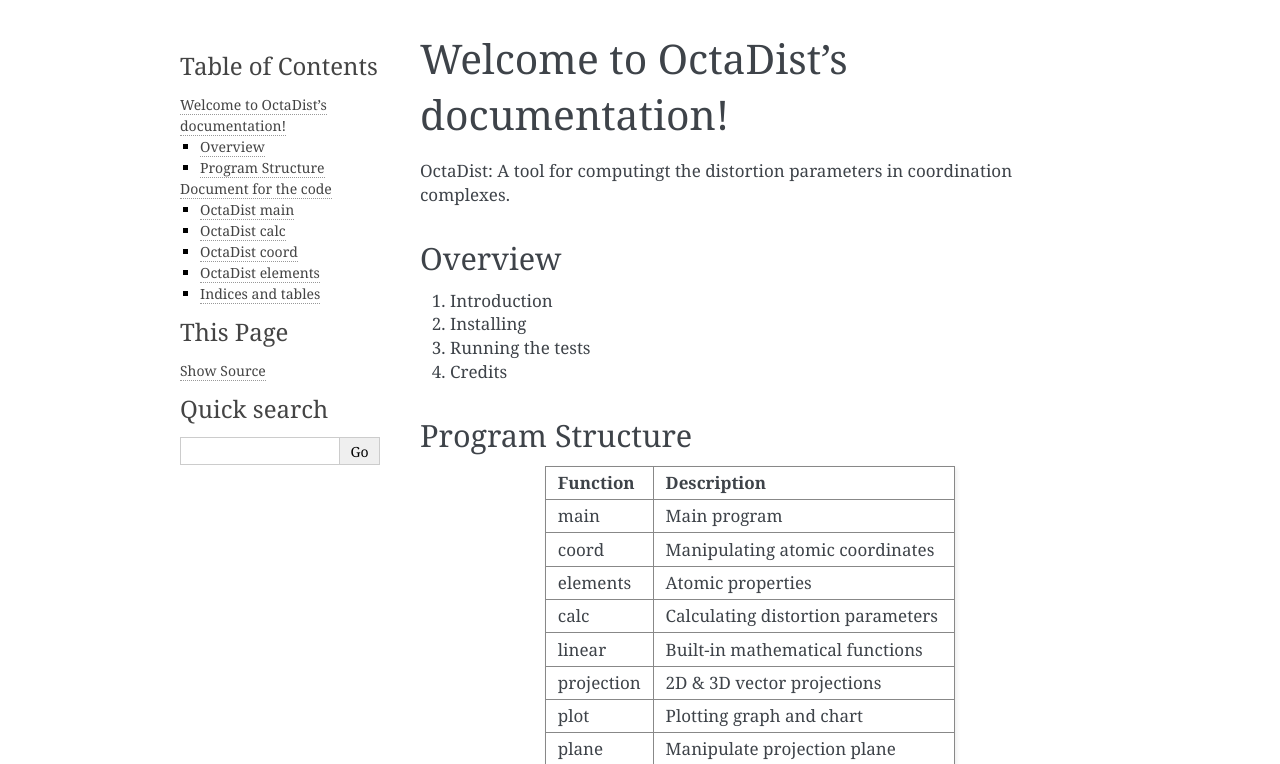
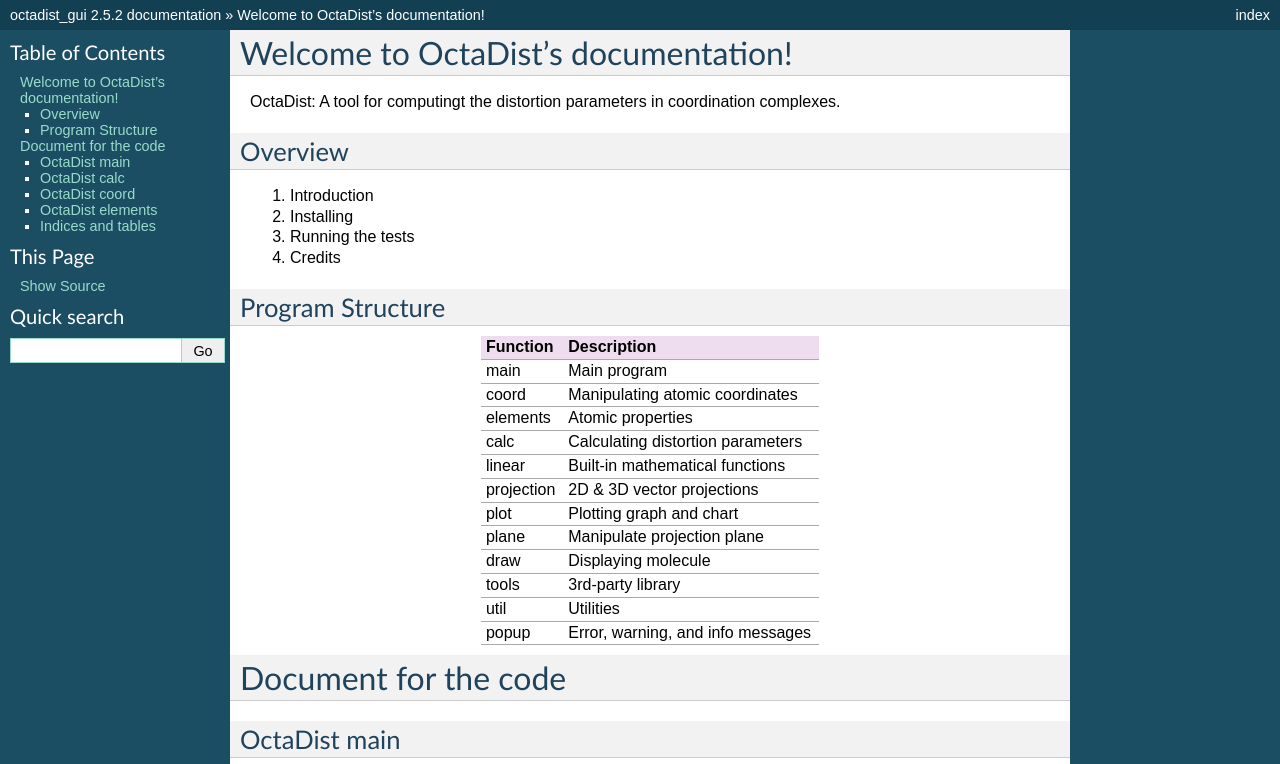
Before and after one commit to OctaDist/OctaDist, a Sphinx documentation site: the page built from docs/index.rst, in a window 1280 px wide, cut to the strip 0-764 px from the top of the page. Built offline with Sphinx 7.4.7, drawn with Linux system fonts in a browser that asks for light colours; some of the changed text lies outside the part shown.

Commit message:
changed theme of html page

```diff
--- a/docs/conf.py
+++ b/docs/conf.py
@@ -79,7 +79,8 @@ pygments_style = None
 # The theme to use for HTML and HTML Help pages.  See the documentation for
 # a list of builtin themes.
 #
-html_theme = 'alabaster'
+html_theme = 'default'
+#html_theme = 'alabaster'
 
 # Theme options are theme-specific and customize the look and feel of a theme
 # further.  For a list of options available for each theme, see the
@@ -90,7 +91,7 @@ html_theme = 'alabaster'
 # Add any paths that contain custom static files (such as style sheets) here,
 # relative to this directory. They are copied after the builtin static files,
 # so a file named "default.css" will overwrite the builtin "default.css".
-html_static_path = ['_static']
+#html_static_path = ['_static']
 
 # Custom sidebar templates, must be a dictionary that maps document names
 # to template names.
```
